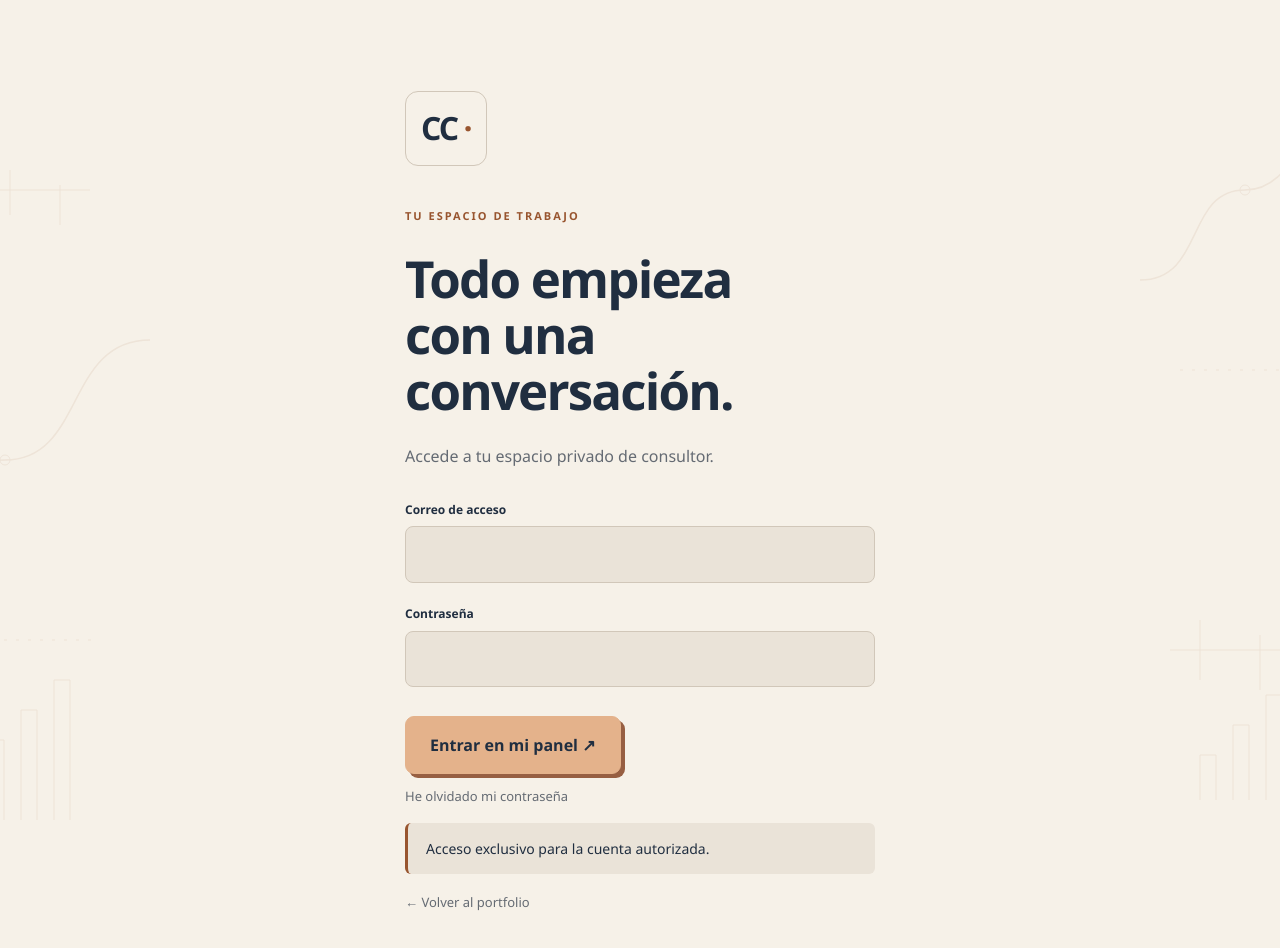
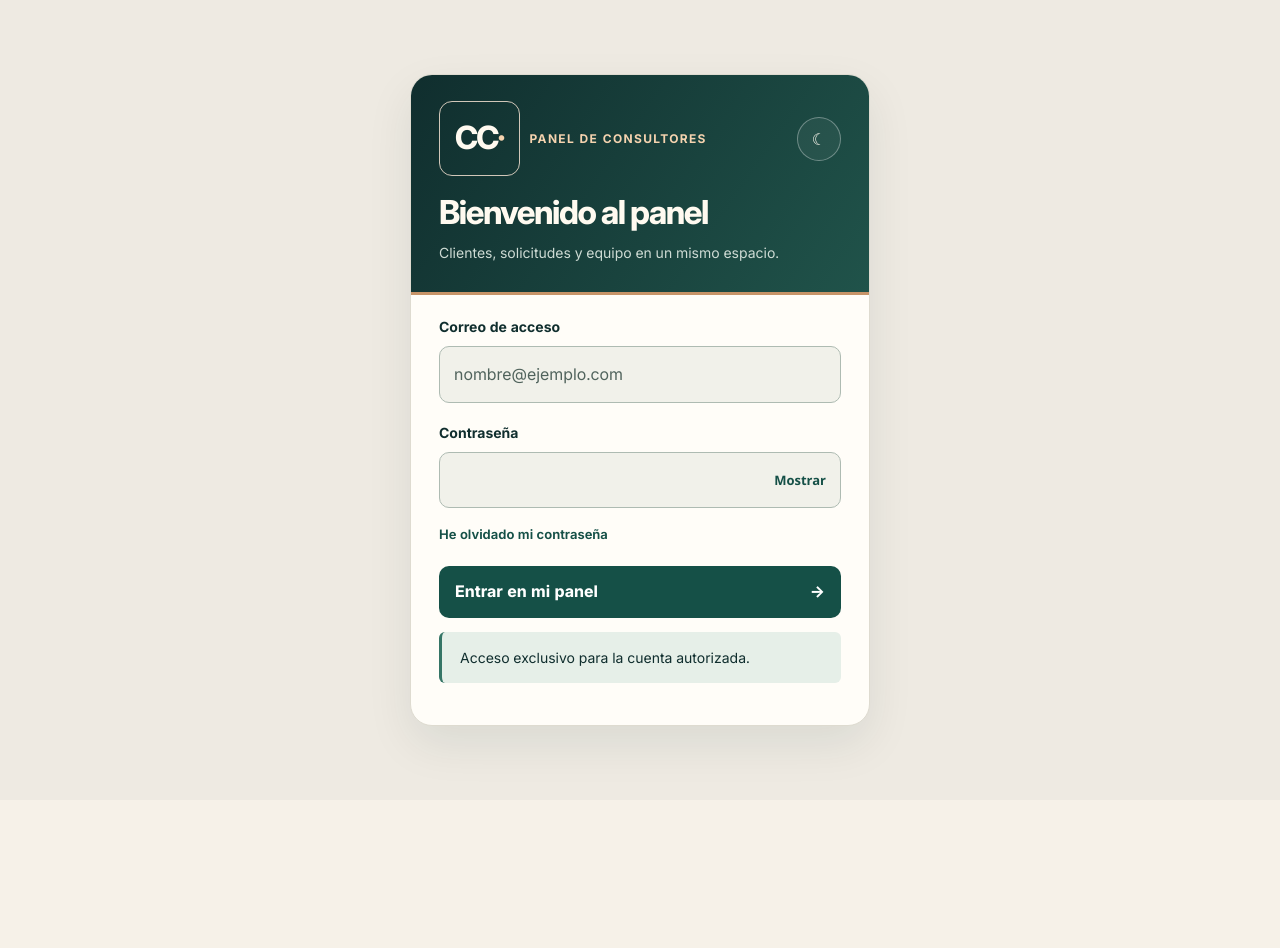
Before and after one commit to carlosovb/carlos-portfolio-propuesta, a website: page panel/index.html in a window 1280 px wide. After the commit the page ends 800 px from the top, so only its background shows below. Drawn offline with Linux system fonts and the light colour scheme.

Commit message:
Renovar acceso de consultores sin animación de carga

```diff
--- /dev/null
+++ b/css/login.css
@@ -0,0 +1,126 @@
+.login-layout {
+  min-height: 100dvh;
+  display: grid;
+  place-items: center;
+  padding: 24px 16px;
+  background: #eeeae2;
+  color: #102e2e;
+  font-family: "Inter Panel", "Segoe UI", sans-serif;
+}
+.login-card {
+  width: 100%;
+  max-width: 460px;
+  padding: 28px;
+  background: #fffdf8;
+  border: 1px solid #dedbd0;
+  border-radius: 22px;
+  box-shadow: 0 18px 46px #102e2e16;
+}
+.login-header {
+  --login-copper: #f5d3af;
+  margin: -28px -28px 0;
+  padding: 26px 28px 28px;
+  border-radius: 21px 21px 0 0;
+  border-bottom: 3px solid #c79468;
+  background: linear-gradient(125deg, #102e2e, #20534a);
+  color: #fffaf0;
+}
+.login-brand {
+  display: flex;
+  align-items: center;
+  gap: 10px;
+  margin: 0 0 18px;
+  color: var(--login-copper);
+  font-size: 12px;
+  font-weight: 700;
+  letter-spacing: .11em;
+  text-transform: uppercase;
+}
+.login-heading {
+  display: flex;
+  align-items: center;
+  justify-content: space-between;
+  gap: 10px;
+  margin-bottom: 18px;
+}
+.login-heading .login-brand { margin: 0; }
+.login-heading .login-logo {
+  flex: none;
+  margin: 0;
+  color: #fffaf0;
+}
+.login-heading .login-logo span { color: var(--login-copper); }
+.login-heading .login-theme {
+  flex: none;
+  display: grid;
+  place-items: center;
+  width: 44px;
+  height: 44px;
+  color: #fffaf0;
+  border: 1px solid #ffffff55;
+  border-radius: 50%;
+  background: #ffffff0d;
+  cursor: pointer;
+}
+.login-heading .login-theme:hover { background: #ffffff24; }
+.login-header :focus-visible { outline-color: var(--login-copper); }
+.login-card #login-title {
+  margin: 0;
+  color: inherit;
+  font: 750 clamp(25px, 5vw, 33px)/1.12 "Inter Panel", "Segoe UI", sans-serif;
+  letter-spacing: -.045em;
+}
+.login-description { margin: 10px 0 0; color: #cedbd4; font-size: 14px; }
+.login-layout #login-form { gap: 0; margin-top: 20px; }
+.login-layout label { margin: 0 0 8px; font-size: 14px; font-weight: 700; }
+.login-layout input { width: 100%; min-height: 50px; margin: 0 0 18px; border: 1px solid #aebbb2; border-radius: 10px; background: #f1f1ea; color: #102e2e; color-scheme: light; }
+.login-layout input::placeholder { color: #50635c; opacity: 1; }
+.login-password { position: relative; }
+.login-password input { margin: 0; padding-right: 94px; }
+#login-password-toggle { position: absolute; inset: 3px 4px 3px auto; padding: 0 11px; border: 0; border-radius: 7px; background: transparent; color: #155047; font: 700 13px "Segoe UI", sans-serif; cursor: pointer; }
+.login-recover { width: fit-content; padding-block: 10px; color: #155047; font-size: 13px; font-weight: 650; }
+.login-recover { margin: 6px 0 10px; }
+.login-recover:hover { text-decoration: underline; }
+.login-layout #login-button { display: flex; align-items: center; justify-content: space-between; gap: 12px; min-height: 52px; padding: 10px 16px; border: 0; border-radius: 10px; background: #155047; color: #fff; font: inherit; font-weight: 750; text-align: left; cursor: pointer; }
+.login-layout #login-button:hover:not(:disabled) { background: #20675b; }
+.login-layout #login-notice { background: #e6efe8; color: #102e2e; border-color: #357566; }
+.login-layout :focus-visible { outline: 3px solid #0b7668; outline-offset: 3px; }
+
+@media (max-width: 380px) {
+  .login-card { padding: 20px; }
+  .login-header { margin: -20px -20px 0; padding: 22px 20px; }
+}
+
+[data-theme="dark"] .login-layout { background: #101b29; color: #f7efe3; }
+[data-theme="dark"] .login-card { background: #172536; border-color: #344557; }
+[data-theme="dark"] .login-header { background: linear-gradient(125deg, #112c30, #183c39); }
+[data-theme="dark"] .login-layout input {
+  background: #101c2b;
+  border-color: #485b6b;
+  color: #f7efe3;
+  color-scheme: dark;
+}
+[data-theme="dark"] .login-layout input::placeholder { color: #b1bfca; }
+[data-theme="dark"] .login-layout #login-password-toggle,
+[data-theme="dark"] .login-recover { color: #b8e4d4; }
+[data-theme="dark"] .login-layout #login-button { background: #a8d9c6; color: #102e2e; }
+[data-theme="dark"] .login-layout #login-button:hover:not(:disabled) { background: #bce8d7; }
+[data-theme="dark"] .login-layout #login-notice { background: #203a3d; color: #e3f1eb; }
+[data-theme="dark"] .login-layout :focus-visible { outline-color: #a8d9c6; }
+
+.portfolio-handoff-status { display: none; }
+.portfolio-handoff #login-screen { display: none; }
+.portfolio-handoff .portfolio-handoff-status {
+  position: fixed;
+  inset: 0;
+  z-index: 10000;
+  display: grid;
+  place-items: center;
+  margin: 0;
+  background: #eeeae2;
+  color: #102e2e;
+}
+[data-theme="dark"].portfolio-handoff .portfolio-handoff-status {
+  background: #101b29;
+  color: #f7efe3;
+}
--- a/js/consultant-login.js
+++ b/js/consultant-login.js
@@ -71,7 +71,7 @@
         return;
       }
       message("Acceso correcto. Abriendo tu panel…");
-      window.location.assign(new URL("panel/", document.baseURI).href);
+      window.location.assign(new URL("panel/?acceso=portfolio", document.baseURI).href);
     } catch {
       form.elements.password.value = "";
       await backend.signOut();
--- /dev/null
+++ b/js/login-visibility.js
@@ -0,0 +1,18 @@
+(() => {
+  const password = document.getElementById("login-password");
+  const toggle = document.getElementById("login-password-toggle");
+  const screen = document.getElementById("login-screen");
+
+  function setVisibility(visible) {
+    password.type = visible ? "text" : "password";
+    toggle.textContent = visible ? "Ocultar" : "Mostrar";
+    toggle.setAttribute("aria-label", visible ? "Ocultar contraseña" : "Mostrar contraseña");
+  }
+
+  toggle.addEventListener("click", () => setVisibility(password.type === "password"));
+  new MutationObserver(() => {
+    if (screen.hidden) setVisibility(false);
+  }).observe(screen, { attributes: true, attributeFilter: ["hidden"] });
+  setVisibility(false);
+  toggle.hidden = false;
+})();
--- a/js/panel.js
+++ b/js/panel.js
@@ -217,7 +217,7 @@
     renderIdentity();
     window.PanelPresence?.start();
     const ticket = epoch;
-    setView(account?.profile_complete === false ? "profile" : "home").then(() => {
+    return setView(account?.profile_complete === false ? "profile" : "home").then(() => {
       if (active && ticket === epoch) window.PanelInsights?.start(account);
     });
   }
@@ -823,9 +823,10 @@
   );
   get("login-form").addEventListener("submit", async (event) => {
     event.preventDefault();
-    if (!backend.ready || loggingOut) return;
+    if (!backend.ready || loggingOut || get("login-button").disabled) return;
     const form = event.currentTarget;
-    get("login-button").disabled = true;
+    const submit = get("login-button");
+    submit.disabled = true;
     notice("login-notice", "Comprobando acceso…");
     try {
       await backend.signIn(
@@ -833,7 +834,7 @@
         form.elements.password.value,
       );
       form.reset();
-      enterPanel();
+      await enterPanel();
     } catch {
       form.elements.password.value = "";
       notice(
@@ -841,7 +842,8 @@
         "No se ha podido acceder. Comprueba tus datos y que tu cuenta esté autorizada.",
       );
     } finally {
-      get("login-button").disabled = false;
+      submit.disabled = false;
+      get(active ? "panel-title" : "login-password").focus({ preventScroll: true });
     }
   });
 
@@ -961,40 +963,50 @@
     if (event.persisted) location.reload();
   });
 
-  const themeButton = document.querySelector(".theme");
+  const themeButtons = document.querySelectorAll("button.theme");
   let selectedTheme = document.documentElement.dataset.theme;
-  themeButton.addEventListener("click", () => {
-    const theme = selectedTheme === "dark" ? "light" : "dark";
-    selectedTheme = theme;
-    const render = () => {
-      document.documentElement.dataset.theme = theme;
-      themeButton.textContent = theme === "dark" ? "☀" : "☾";
-      themeButton.setAttribute(
-        "aria-label",
-        theme === "dark" ? "Activar modo claro" : "Activar modo oscuro",
-      );
-    };
-    if (window.transitionPortfolioTheme) window.transitionPortfolioTheme(render);
-    else render();
+  function renderTheme() {
+    document.documentElement.dataset.theme = selectedTheme;
+    const dark = selectedTheme === "dark";
+    themeButtons.forEach((button) => {
+      const label = dark ? "Activar modo claro" : "Activar modo oscuro";
+      button.textContent = dark ? "☀" : "☾";
+      button.setAttribute("aria-label", label);
+      button.title = label;
+    });
+  }
+  renderTheme();
+  themeButtons.forEach((button) => button.addEventListener("click", () => {
+    selectedTheme = selectedTheme === "dark" ? "light" : "dark";
+    if (window.transitionPortfolioTheme) window.transitionPortfolioTheme(renderTheme);
+    else renderTheme();
     try {
-      localStorage.setItem("carlos-theme", theme);
+      localStorage.setItem("carlos-theme", selectedTheme);
     } catch {}
-    themeButton.setAttribute(
-      "aria-label",
-      theme === "dark" ? "Activar modo claro" : "Activar modo oscuro",
-    );
-  });
+  }));
 
   // Acceso desde el formulario de la página principal, sin pedir la contraseña otra vez.
+  const handoff = document.documentElement.classList.contains("portfolio-handoff");
+  function finishHandoff() {
+    if (!handoff) return;
+    document.documentElement.classList.remove("portfolio-handoff");
+    const url = new URL(location.href);
+    url.searchParams.delete("acceso");
+    history.replaceState(history.state, "", url);
+    get(active ? "panel-title" : "login-email").focus({ preventScroll: true });
+  }
   if (backend.ready) {
     get("login-button").disabled = true;
     backend
       .resumePanelRedirect()
-      .then((restored) => {
-        if (restored) enterPanel();
+      .then(async (restored) => {
+        if (!restored) return;
+        await enterPanel();
       })
+      .catch(() => logout("No se ha podido abrir el panel. Vuelve a iniciar sesión."))
       .finally(() => {
+        finishHandoff();
         get("login-button").disabled = false;
       });
-  }
+  } else finishHandoff();
 })();
--- a/panel/index.html
+++ b/panel/index.html
@@ -5,7 +5,7 @@
     <meta name="viewport" content="width=device-width, initial-scale=1" />
     <meta name="robots" content="noindex, nofollow, noarchive" />
     <meta name="referrer" content="no-referrer" />
-    <title>Mi panel · Carlos Caballero Dávila</title>
+    <title>Panel de consultores</title>
     <link rel="icon" type="image/svg+xml" href="../assets/favicon.svg?v=cc1" />
     <script src="../js/theme-init.js?v=panel1"></script>
     <link rel="stylesheet" href="../css/base.css?v=panel1" />
@@ -29,48 +29,44 @@
     <link rel="stylesheet" href="../css/contract-controls.css?v=profileguard1" />
     <link rel="stylesheet" href="../css/devices.css?v=devices1" />
     <link rel="stylesheet" href="../css/client-directory.css?v=companyalign3" />
+    <link rel="stylesheet" href="../css/login.css?v=renewal-12" />
   </head>
   <body class="panel-page">
-    <section class="panel-login" id="login-screen" aria-labelledby="login-title">
-      <a href="../" class="panel-mark" aria-label="Volver al portfolio">
-        CC
-        <span>·</span>
-      </a>
-      <p class="eyebrow">Tu espacio de trabajo</p>
-      <h1 id="login-title">
-        Todo empieza
-        <br />
-        con una conversación.
-      </h1>
-      <p class="panel-subtitle">Accede a tu espacio privado de consultor.</p>
-      <form id="login-form">
-        <label>
-          Correo de acceso
-          <input
-            type="email"
-            name="email"
-            autocomplete="username"
-            maxlength="254"
-            required
-          />
-        </label>
-        <label>
-          Contraseña
-          <input
-            type="password"
-            name="password"
-            autocomplete="current-password"
-            required
-          />
-        </label>
-        <button type="submit" class="btn" id="login-button" disabled>
-          Entrar en mi panel ↗
-        </button>
-      </form>
-      <a href="../cuenta/?modo=recuperar" class="panel-back">He olvidado mi contraseña</a>
-      <p id="login-notice" class="panel-notice" role="status">Conectando…</p>
-      <a href="../" class="panel-back">← Volver al portfolio</a>
-    </section>
+    <p class="portfolio-handoff-status" role="status">Abriendo tu panel…</p>
+    <script>
+      if (new URLSearchParams(location.search).get("acceso") === "portfolio") {
+        document.documentElement.classList.add("portfolio-handoff");
+      }
+    </script>
+    <main class="login-layout" id="login-screen" aria-labelledby="login-title">
+      <section class="login-card">
+        <div class="login-header">
+          <div class="login-heading">
+            <p class="login-brand">
+              <span class="panel-mark login-logo" aria-hidden="true">CC<span>·</span></span>
+              Panel de consultores
+            </p>
+            <button type="button" class="theme login-theme" aria-label="Activar modo oscuro">☾</button>
+          </div>
+          <h1 id="login-title">Bienvenido al panel</h1>
+          <p class="login-description">Clientes, solicitudes y equipo en un mismo espacio.</p>
+        </div>
+        <form id="login-form">
+          <label for="login-email">Correo de acceso</label>
+          <input id="login-email" type="email" name="email" autocomplete="username"
+            maxlength="254" placeholder="nombre@ejemplo.com" required />
+          <label for="login-password">Contraseña</label>
+          <div class="login-password">
+            <input id="login-password" type="password" name="password"
+              autocomplete="current-password" required />
+            <button type="button" id="login-password-toggle" aria-controls="login-password" hidden>Mostrar</button>
+          </div>
+          <a href="../cuenta/?modo=recuperar" class="login-recover">He olvidado mi contraseña</a>
+          <button type="submit" id="login-button" disabled>Entrar en mi panel <span aria-hidden="true">→</span></button>
+        </form>
+        <p id="login-notice" class="panel-notice" role="status">Conectando…</p>
+      </section>
+    </main>
 
     <div class="panel-shell" id="panel-screen" hidden>
       <aside class="panel-sidebar">
@@ -212,7 +208,7 @@
         <div class="panel-heading">
           <div>
             <p class="eyebrow">Tu actividad</p>
-            <h1 id="panel-title">Bienvenido, Carlos.</h1>
+            <h1 id="panel-title" tabindex="-1">Bienvenido, Carlos.</h1>
           </div>
           <div class="panel-controls">
             <button
@@ -1769,7 +1765,8 @@
     <script src="../js/statistics.js?v=devices1-closecenter1" defer></script>
     <script src="../js/dashboard.js?v=hub1" defer></script>
     <script src="../js/panel-insights.js?v=controls4" defer></script>
-    <script src="../js/panel.js?v=controls4" defer></script>
+    <script src="../js/panel.js?v=login-renewal1" defer></script>
+    <script src="../js/login-visibility.js?v=1" defer></script>
     <dialog id="career-dialog" aria-labelledby="career-title">
       <button
         type="button"
```
Also changed, not shown: index.html (+1 -1 lines).
